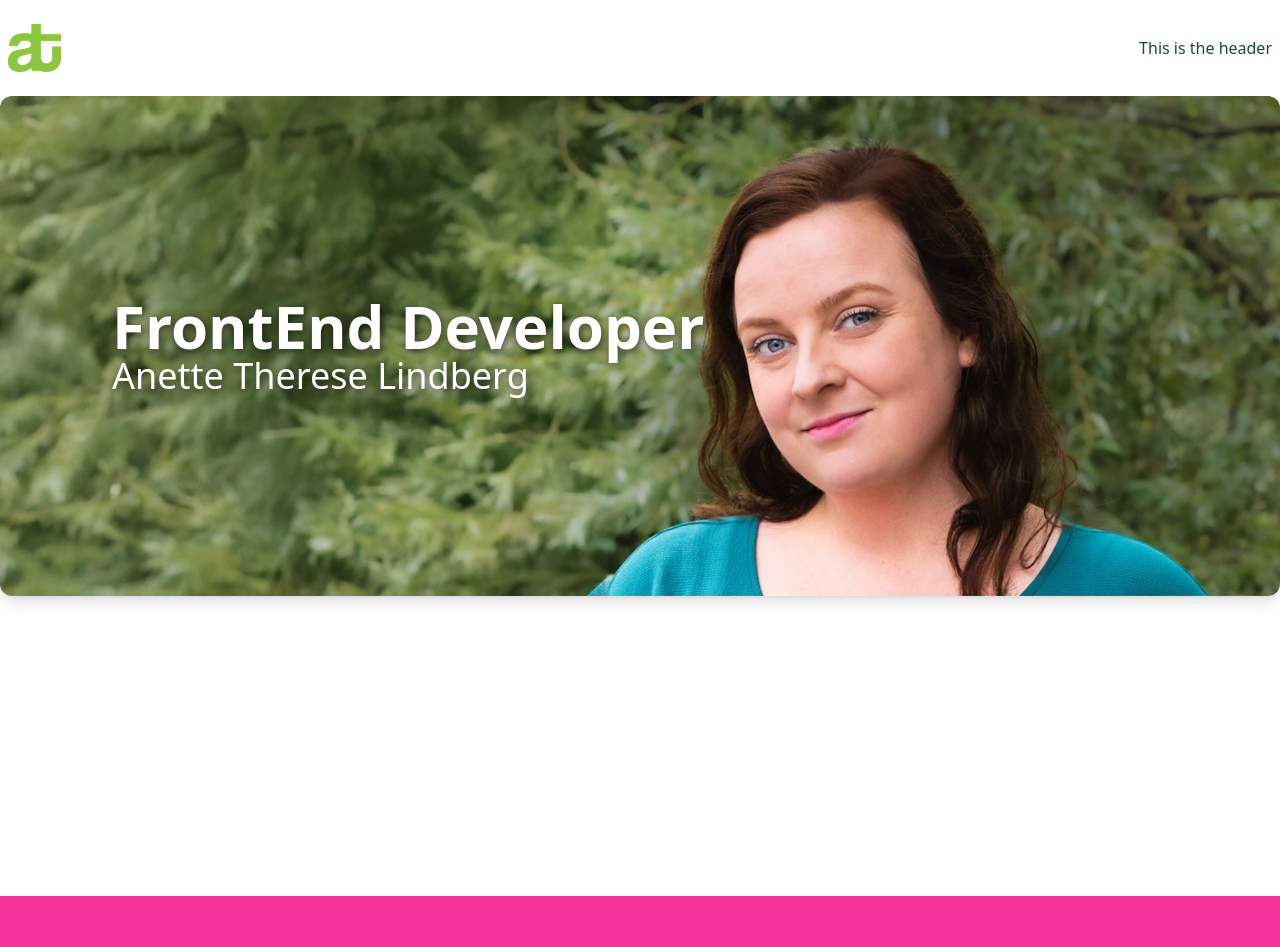
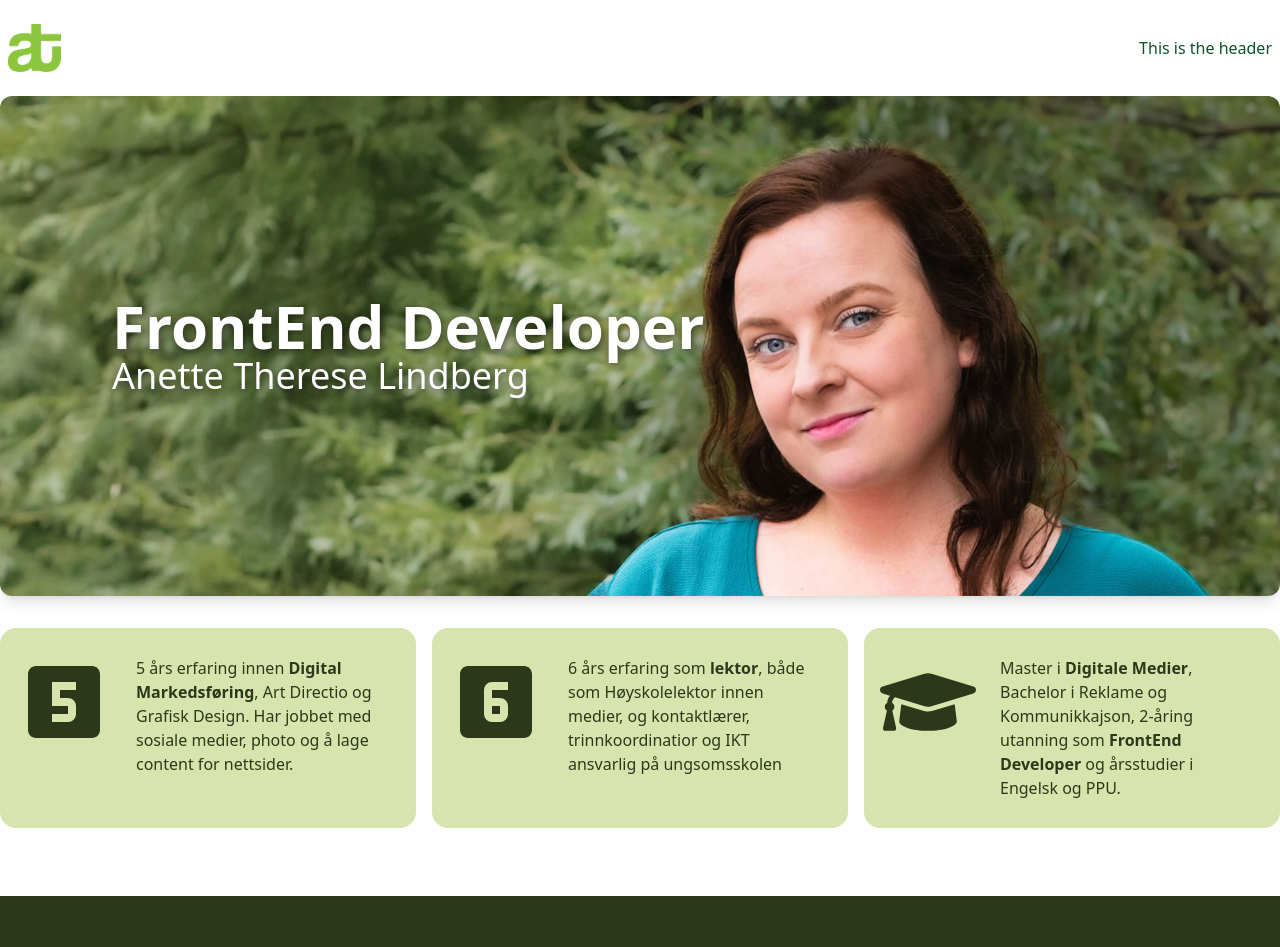
Before and after one commit to elanetto/Portfolio-2, a React (Vite) app: page / in a window 1280 px wide. Shown: the top 947 px of the page. Built offline with nearby package versions, Linux system fonts and the light colour scheme.

Commit message:
Added info cards, and made both the info cards and the hero into components

```diff
--- a/index.html
+++ b/index.html
@@ -1,10 +1,10 @@
-<!doctype html>
+<!DOCTYPE html>
 <html lang="en">
   <head>
     <meta charset="UTF-8" />
     <link rel="icon" type="image/svg+xml" href="/src/assets/logo/at_logo.png" />
     <meta name="viewport" content="width=device-width, initial-scale=1.0" />
-    <title>Vite + React</title>
+    <title>Anette Therese - FrontEnd Developer</title>
   </head>
   <body>
     <div id="root"></div>
--- a/package.json
+++ b/package.json
@@ -13,6 +13,7 @@
     "@tailwindcss/vite": "^4.1.7",
     "react": "^19.1.0",
     "react-dom": "^19.1.0",
+    "react-icons": "^5.5.0",
     "react-router-dom": "^7.6.1",
     "tailwindcss": "^4.1.7",
     "zustand": "^5.0.5"
--- a/src/App.jsx
+++ b/src/App.jsx
@@ -1,37 +1,11 @@
-import { useEffect, useState } from 'react';
-import headerImage from './../src/assets/images/anette_hero_wide.jpg';
-import mobileHeaderImage from './../src/assets/images/anette_hero.jpg';
+import HomeHero from "./components/HomeHero";
+import InfoCards from "./components/InfoCards";
 
 function App() {
-  const [bgImage, setBgImage] = useState(headerImage);
-  const [isMobile, setIsMobile] = useState(false);
-
-  useEffect(() => {
-    const updateImage = () => {
-      const isNowMobile = window.innerWidth < 768;
-      setIsMobile(isNowMobile);
-      setBgImage(isNowMobile ? mobileHeaderImage : headerImage);
-    };
-
-    updateImage();
-    window.addEventListener('resize', updateImage);
-    return () => window.removeEventListener('resize', updateImage);
-  }, []);
-
   return (
     <div className="min-h-screen w-full container mx-auto">
-      <div
-        className="h-[500px] w-full text-white bg-pink-900/30 p-4 rounded-xl shadow-lg bg-cover flex items-center"
-        style={{
-          backgroundImage: `url(${bgImage})`,
-          backgroundPosition: isMobile ? '5% center' : 'center',
-        }}
-      >
-        <div className={`w-full p-8 md:p-24 text-left max-w-[800px]`}>
-          <h2 className="text-4xl md:text-6xl font-bold text-shadow">FrontEnd Developer</h2>
-          <p className="text-2xl md:text-4xl text-shadow">Anette Therese Lindberg</p>
-        </div>
-      </div>
+      <HomeHero />
+      <InfoCards />
     </div>
   );
 }
--- a/src/Layout/Footer/index.jsx
+++ b/src/Layout/Footer/index.jsx
@@ -1,6 +1,6 @@
 export function Footer() {
   return (
-    <footer className="bg-espressoy bg-pink-500 text-white w-full py-12 px-4 sm:px-8">
+    <footer className="bg-espressoy bg-dark-green text-white w-full py-12 px-4 sm:px-8">
       <div className="max-w-7xl mx-auto grid grid-cols-1 sm:grid-cols-3 gap-10">
         {/* Logo & Description */}
         <div className="space-y-4">
--- /dev/null
+++ b/src/components/HomeHero/index.jsx
@@ -0,0 +1,41 @@
+import { useEffect, useState } from "react";
+import headerImage from "./../../assets/images/anette_hero_wide.jpg";
+import mobileHeaderImage from "./../../assets/images/anette_hero.jpg";
+
+function HomeHero() {
+  const [bgImage, setBgImage] = useState(headerImage);
+  const [isMobile, setIsMobile] = useState(false);
+
+  useEffect(() => {
+    const updateImage = () => {
+      const isNowMobile = window.innerWidth < 768;
+      setIsMobile(isNowMobile);
+      setBgImage(isNowMobile ? mobileHeaderImage : headerImage);
+    };
+
+    updateImage();
+    window.addEventListener("resize", updateImage);
+    return () => window.removeEventListener("resize", updateImage);
+  }, []);
+
+  return (
+    <div
+      className="h-[500px] w-full text-white bg-pink-900/30 p-4 rounded-xl shadow-lg bg-cover flex items-center"
+      style={{
+        backgroundImage: `url(${bgImage})`,
+        backgroundPosition: isMobile ? "5% center" : "center",
+      }}
+    >
+      <div className="w-full p-8 md:p-24 text-left max-w-[800px]">
+        <h2 className="text-4xl md:text-6xl font-bold text-shadow">
+          FrontEnd Developer
+        </h2>
+        <p className="text-2xl md:text-4xl text-shadow">
+          Anette Therese Lindberg
+        </p>
+      </div>
+    </div>
+  );
+}
+
+export default HomeHero;
--- /dev/null
+++ b/src/components/InfoCards/index.jsx
@@ -0,0 +1,52 @@
+import { MdLooks5, MdLooks6 } from "react-icons/md";
+import { FaGraduationCap } from "react-icons/fa";
+
+function InfoCards() {
+  return (
+    <div className="flex flex-col md:flex-row md:justify-between mt-8 gap-4">
+      {/* Card 1 */}
+      <div className="bg-light-green hover:bg-leaf-green text-dark-green hover:text-black p-4 rounded-2xl flex w-full md:w-[470px] transform transition-transform duration-300 hover:scale-110">
+        <div className="w-24 h-24 flex items-center justify-center md:pt-5">
+          <MdLooks5 className="text-8xl text-dark-green" />
+        </div>
+        <div className="px-6 py-3">
+          <p>
+            5 års erfaring innen{" "}
+            <span className="font-bold">Digital Markedsføring</span>, Art
+            Directio og Grafisk Design. Har jobbet med sosiale medier, photo og
+            å lage content for nettsider.
+          </p>
+        </div>
+      </div>
+
+      {/* Card 2 */}
+      <div className="bg-light-green hover:bg-leaf-green text-dark-green hover:text-black p-4 rounded-2xl flex w-full md:w-[470px] transform transition-transform duration-300 hover:scale-110">
+        <div className="w-24 h-24 flex items-center justify-center md:pt-5">
+          <MdLooks6 className="text-8xl text-dark-green" />
+        </div>
+        <div className="px-6 py-3">
+          <p>
+            6 års erfaring som <span className="font-bold">lektor</span>, både
+            som Høyskolelektor innen medier, og kontaktlærer, trinnkoordinatior
+            og IKT ansvarlig på ungsomsskolen
+          </p>
+        </div>
+      </div>
+
+      {/* Card 3 */}
+      <div className="bg-light-green hover:bg-leaf-green text-dark-green hover:text-black p-4 rounded-2xl flex w-full md:w-[470px] transform transition-transform duration-300 hover:scale-110">
+        <div className="w-24 h-24 flex items-center justify-center md:pt-5">
+          <FaGraduationCap className="text-8xl text-center text-dark-green" />
+        </div>
+        <div className="px-6 py-3">
+          <p>
+            Master i <span className="font-bold">Digitale Medier</span>, Bachelor i Reklame og Kommunikkajson, 2-åring utanning som{" "}
+            <span className="font-bold">FrontEnd Developer</span> og årsstudier i Engelsk og PPU.
+          </p>
+        </div>
+      </div>
+    </div>
+  );
+}
+
+export default InfoCards;
--- a/src/index.css
+++ b/src/index.css
@@ -1,4 +1,13 @@
 @import "tailwindcss";
+
+@theme {
+  --color-green-bright: #8CC63F;
+  --color-cyan-blue: #2FBCCF;
+  --color-dark-green: #2B391A;
+  --color-pine-green: #72813F;
+  --color-leaf-green: #9EAF66;
+  --color-light-green: #D8E4AE;
+}
 
 .text-shadow {
   text-shadow: 2px 2px 8px rgba(0, 0, 0, 0.6);
```
Also changed, not shown: 1 other file (tests, documents, lock files or other folders).
